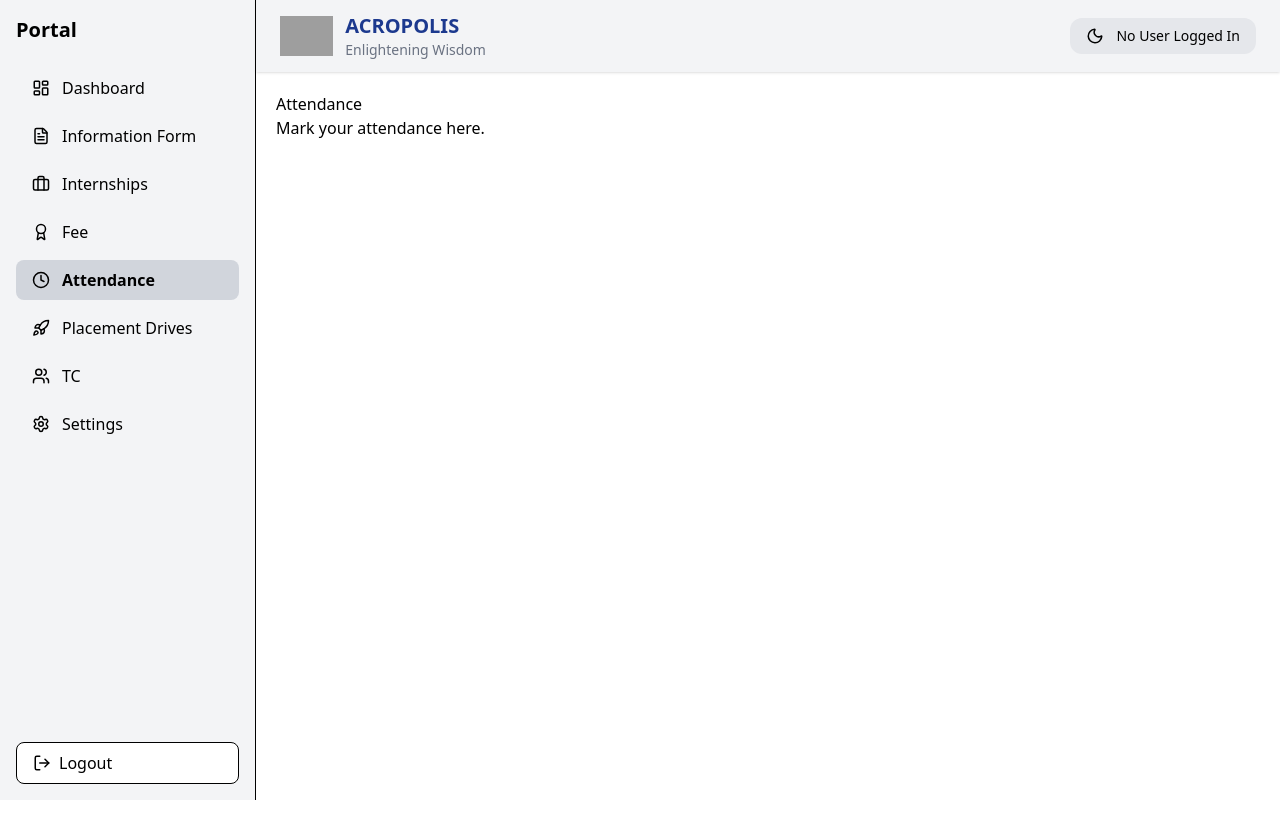
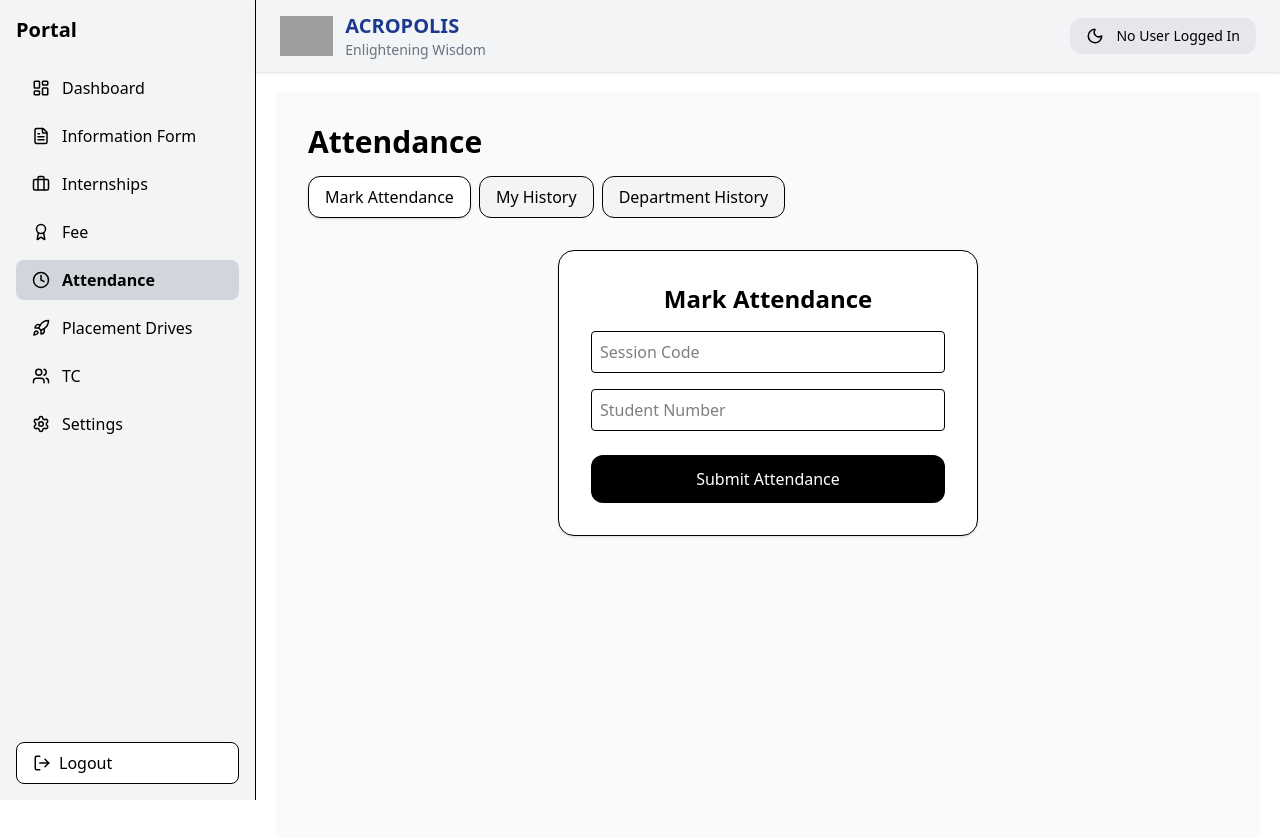
Before and after one commit to Piyush200516/CampusFlow, a React (Vite) app: page /attendance in a window 1280 px wide. Shown: the top 838 px of the page. Before the commit the page ends 800 px from the top, so only its background shows below. Built offline with nearby package versions, Linux system fonts and the light colour scheme; grey boxes are pictures that could not be loaded.

Commit message:
Attendeance update

```diff
--- a/src/pages/Student/Attendance.jsx
+++ b/src/pages/Student/Attendance.jsx
@@ -1,8 +1,232 @@
-export default function Attendance() {
+import { useState } from "react";
+
+export default function AttendancePage() {
+  const [tab, setTab] = useState("mark");
+
+  const [sessionCode, setSessionCode] = useState("");
+  const [studentNo, setStudentNo] = useState("");
+
+  const [myHistory, setMyHistory] = useState([]);
+
+  // Department records (Admin controlled)
+  const [deptHistory, setDeptHistory] = useState([]);
+
+  // ===== STUDENT SUBMIT =====
+  const submitAttendance = (e) => {
+    e.preventDefault();
+    if (!sessionCode || !studentNo) return;
+
+    const record = {
+      student: studentNo,
+      code: sessionCode,
+      date: new Date().toLocaleDateString(),
+      time: new Date().toLocaleTimeString(),
+    };
+
+    // Only My History update
+    setMyHistory([record, ...myHistory]);
+
+    setSessionCode("");
+    setStudentNo("");
+    setTab("my");
+  };
+
+  // ===== ADMIN ADD (Department Controlled Demo) =====
+  const addDeptRecord = () => {
+    const rec = {
+      student: Math.floor(Math.random() * 50),
+      code: "DEPT" + Math.floor(Math.random() * 999),
+      date: new Date().toLocaleDateString(),
+      time: new Date().toLocaleTimeString(),
+    };
+
+    setDeptHistory([rec, ...deptHistory]);
+  };
+
   return (
-    <div>
-      <h1>Attendance</h1>
-      <p>Mark your attendance here.</p>
+    <div className="p-8 bg-gray-50 min-h-screen">
+
+      <h1 className="text-3xl font-bold mb-4">Attendance</h1>
+
+      {/* Tabs */}
+      <div className="flex gap-2 mb-8">
+        <Tab name="mark" tab={tab} setTab={setTab}>Mark Attendance</Tab>
+        <Tab name="my" tab={tab} setTab={setTab}>My History</Tab>
+        <Tab name="dept" tab={tab} setTab={setTab}>Department History</Tab>
+      </div>
+
+      {/* MARK */}
+      {tab === "mark" && (
+        <div className="flex justify-center">
+          <form
+            onSubmit={submitAttendance}
+            className="bg-white w-[420px] p-8 rounded-2xl shadow border"
+          >
+            <h2 className="text-2xl font-semibold mb-4 text-center">
+              Mark Attendance
+            </h2>
+
+            <input
+              value={sessionCode}
+              onChange={(e) => setSessionCode(e.target.value)}
+              placeholder="Session Code"
+              className="w-full border p-2 rounded mb-4"
+            />
+
+            <input
+              value={studentNo}
+              onChange={(e) => setStudentNo(e.target.value)}
+              placeholder="Student Number"
+              className="w-full border p-2 rounded mb-6"
+            />
+
+            <button className="w-full bg-black text-white py-3 rounded-xl">
+              Submit Attendance
+            </button>
+          </form>
+        </div>
+      )}
+
+      {/* MY HISTORY */}
+      {tab === "my" && <History title="My History" data={myHistory} />}
+
+      {/* DEPARTMENT HISTORY */}
+      {tab === "dept" && (
+        <DeptHistory data={deptHistory} addDeptRecord={addDeptRecord} />
+      )}
     </div>
   );
 }
+
+
+// ===== TAB BUTTON =====
+function Tab({ name, tab, setTab, children }) {
+  return (
+    <button
+      onClick={() => setTab(name)}
+      className={`px-4 py-2 rounded-xl border ${
+        tab === name ? "bg-white shadow" : "bg-gray-100"
+      }`}
+    >
+      {children}
+    </button>
+  );
+}
+
+
+// ===== MY HISTORY TABLE =====
+function History({ title, data }) {
+  return (
+    <div className="bg-white p-6 rounded-2xl shadow border">
+      <h2 className="text-xl font-semibold mb-4">{title}</h2>
+
+      <table className="w-full">
+        <thead>
+          <tr className="border-b">
+            <th>Session</th>
+            <th>Date</th>
+            <th>Time</th>
+          </tr>
+        </thead>
+
+        <tbody>
+          {data.length === 0 ? (
+            <tr>
+              <td colSpan="3" className="text-center py-8 text-gray-400">
+                No records found
+              </td>
+            </tr>
+          ) : (
+            data.map((r, i) => (
+              <tr key={i} className="border-b">
+                <td>{r.code}</td>
+                <td>{r.date}</td>
+                <td>{r.time}</td>
+              </tr>
+            ))
+          )}
+        </tbody>
+      </table>
+    </div>
+  );
+}
+
+
+// ===== DEPARTMENT HISTORY =====
+function DeptHistory({ data, addDeptRecord }) {
+
+  const totalClasses = new Set(data.map((d) => d.code)).size;
+
+  const studentStats = {};
+  data.forEach((r) => {
+    if (!studentStats[r.student]) studentStats[r.student] = 0;
+    studentStats[r.student]++;
+  });
+
+  return (
+    <div className="bg-white p-6 rounded-2xl shadow border">
+
+      <div className="flex justify-between mb-4">
+        <h2 className="text-xl font-semibold">Department History</h2>
+
+        {/* DEMO ADMIN BUTTON */}
+        <button
+          onClick={addDeptRecord}
+          className="bg-black text-white px-4 py-2 rounded-lg"
+        >
+          + Add Dept Record
+        </button>
+      </div>
+
+      {/* SUMMARY */}
+      <div className="bg-gray-50 p-4 rounded mb-6 border">
+        Total Classes : <b>{totalClasses}</b>
+
+        {Object.keys(studentStats).map((s) => {
+          const attended = studentStats[s];
+          const percent =
+            totalClasses === 0
+              ? 0
+              : ((attended / totalClasses) * 100).toFixed(1);
+
+          return (
+            <div key={s}>
+              Student {s} — {attended} — {percent}%
+            </div>
+          );
+        })}
+      </div>
+
+      {/* TABLE */}
+      <table className="w-full">
+        <thead>
+          <tr className="border-b">
+            <th>Student</th>
+            <th>Session</th>
+            <th>Date</th>
+            <th>Time</th>
+          </tr>
+        </thead>
+
+        <tbody>
+          {data.length === 0 ? (
+            <tr>
+              <td colSpan="4" className="text-center py-8 text-gray-400">
+                No records
+              </td>
+            </tr>
+          ) : (
+            data.map((r, i) => (
+              <tr key={i} className="border-b">
+                <td>{r.student}</td>
+                <td>{r.code}</td>
+                <td>{r.date}</td>
+                <td>{r.time}</td>
+              </tr>
+            ))
+          )}
+        </tbody>
+      </table>
+    </div>
+  );
+}
```
